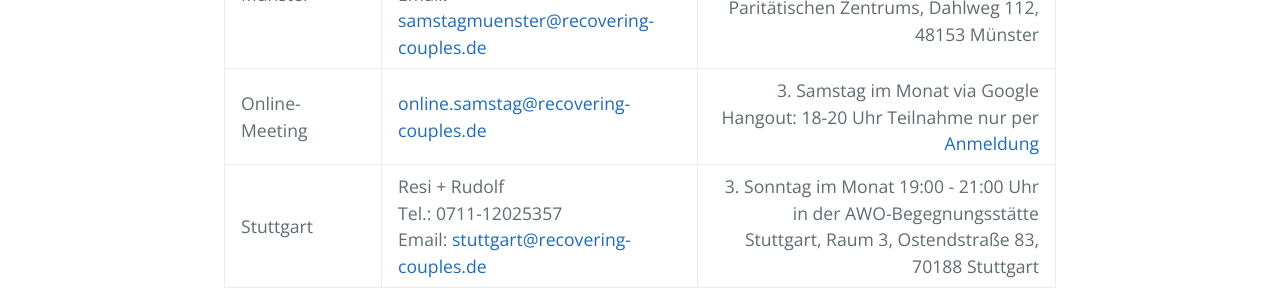
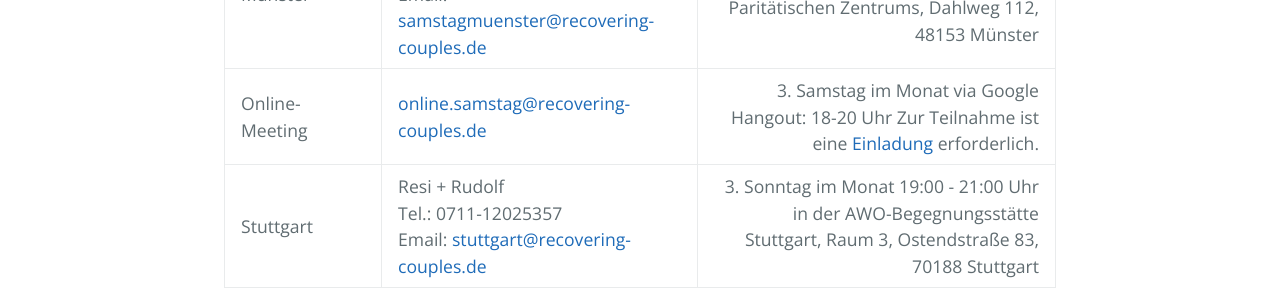
Before and after one commit to rcadeutschland/rcadeutschland.github.io, a Jekyll site: the page built from Gruppen.MD, in a window 1280 px wide. Shown: the part 1152-1452 px from the top of the page. Built offline with Jekyll 4.4.1, drawn with Linux system fonts in a browser that asks for light colours; nearby versions of some CDN libraries.

Commit message:
Update Gruppen.MD

```diff
--- a/Gruppen.MD
+++ b/Gruppen.MD
@@ -12,5 +12,5 @@
 | Hannover | Ulrich + Kornelia<br>Email: <hannover@recovering-couples.de> | 1. Montag im Monat 19:30 - 21:30 Uhr,  Groß-Buchholzer-Str. 30, Hannover |
 | Köln | Thomas + Evelyn<br>Tel: 01711762258<br>Email: <samstagkoeln@recovering-couples.de> | 1. Samstag im Monat 18:00 bis 20:00 Uhr Haus der Selbsthilfe-Köln, Marsilstein 4-6, 50676 Köln (Nähe Neumarkt) |
 | Münster | Karin + Martin<br>Tel: 02598-929024<br>Email: <samstagmuenster@recovering-couples.de> | 2. Samstag im Monat 16:00 bis 18:00 Uhr  in der Selbsthilfe-Kontaktstelle des Paritätischen Zentrums, Dahlweg 112, 48153 Münster |
-| Online-Meeting | <online.samstag@recovering-couples.de> | 3. Samstag im Monat via Google Hangout: 18-20 Uhr Teilnahme nur per <a href="mailto:online.samstag@recovering-couples.de?subject=[Anmeldung RCA-Onlinemeeting]">Anmeldung</a> |
+| Online-Meeting | <online.samstag@recovering-couples.de> | 3. Samstag im Monat via Google Hangout: 18-20 Uhr Zur Teilnahme ist eine <a href="mailto:online.samstag@recovering-couples.de?subject=[Anmeldung RCA-Onlinemeeting]">Einladung</a> erforderlich. |
 | Stuttgart | Resi + Rudolf<br>Tel.: 0711-12025357<br>Email: <stuttgart@recovering-couples.de> | 3. Sonntag im Monat 19:00 - 21:00 Uhr in der AWO-Begegnungsstätte Stuttgart, Raum 3, Ostendstraße 83, 70188 Stuttgart |
```
